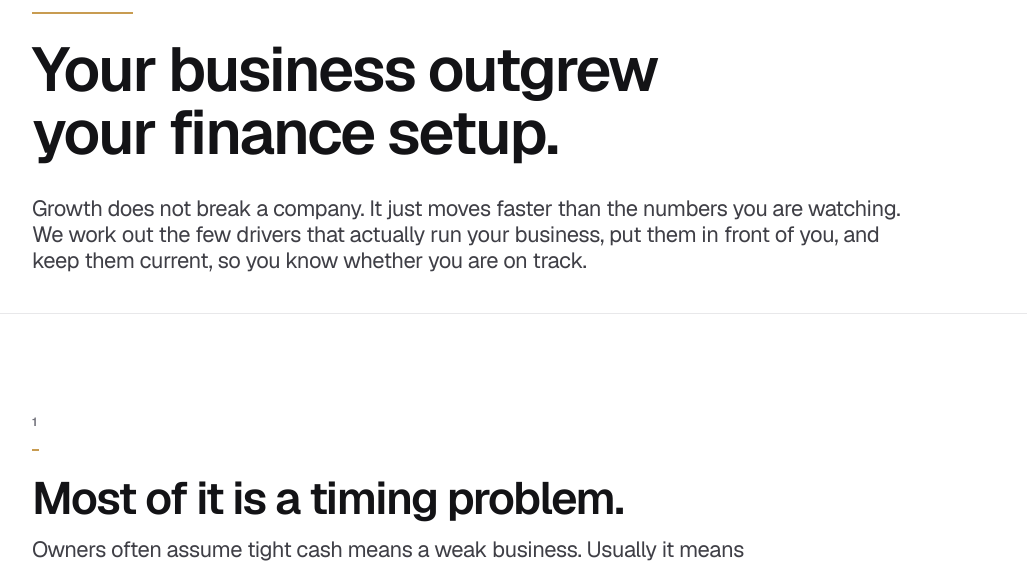
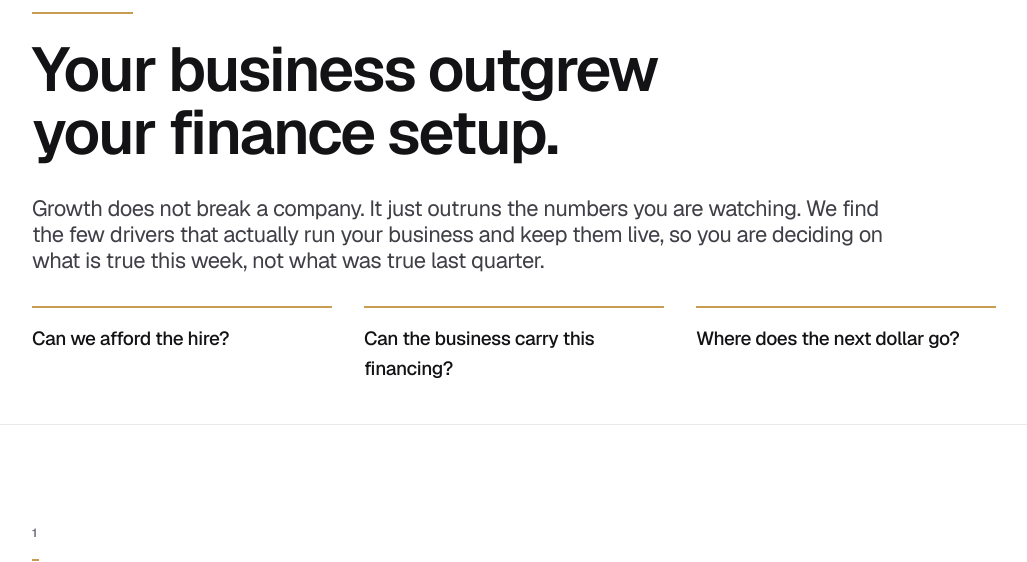
Before and after one commit to AFgroup360/website, a PHP site: page /for-owners.html in a window 1280 px wide. Shown: the part 176-738 px from the top of the page, without its empty margins (11-1038 px from the left). Run offline with PHP 8.4, Linux system fonts and the light colour scheme.

Commit message:
Land the For Owners opener on deciding, not knowing
The lede ended on knowing whether you are on track, which is passive and
stops short of the point. It now ends on deciding against what is true
this week rather than what was true last quarter, which carries both the
real-time argument and the decision it enables.

Adds the three decisions owners actually arrive with directly under the
opener, so decisions reads as concrete rather than abstract.

Co-Authored-By: Claude Opus 5 <noreply@anthropic.com>
Claude-Session: https://claude.ai/code/session_014HeX2eCQpZKdnhGt1WQaZM

```diff
--- a/css/main.css
+++ b/css/main.css
@@ -980,3 +980,28 @@
 }
 .engagement dd { margin: 0; font-size: var(--text-sm); color: var(--text-muted); line-height: var(--leading-loose); }
 .engagement dd strong { color: var(--text-strong); font-weight: 600; }
+
+
+/* --------------------------------------------------------------------------
+   The decisions an owner actually arrives with
+   -------------------------------------------------------------------------- */
+.decisions {
+  list-style: none;
+  padding: 0;
+  margin-top: var(--space-6);
+  display: flex;
+  flex-wrap: wrap;
+  gap: var(--space-5) var(--space-6);
+}
+.decisions li {
+  position: relative;
+  padding-top: var(--space-4);
+  border-top: 2px solid var(--accent);
+  font-size: var(--text-lg);
+  font-weight: 500;
+  letter-spacing: var(--tracking-tight);
+  color: var(--text-strong);
+  flex: 1 1 210px;
+  max-width: 300px;
+}
+@media (max-width: 560px) { .decisions li { flex-basis: 100%; max-width: none; } }
--- a/for-owners.html
+++ b/for-owners.html
@@ -60,10 +60,16 @@
   <div class="container">
     <p class="eyebrow">For owners</p>
     <h1>Your business outgrew your finance setup.</h1>
-    <p class="lede">Growth does not break a company. It just moves faster than the
-      numbers you are watching. We work out the few drivers that actually run your
-      business, put them in front of you, and keep them current, so you know whether you
-      are on track.</p>
+    <p class="lede">Growth does not break a company. It just outruns the numbers you
+      are watching. We find the few drivers that actually run your business and keep
+      them live, so you are deciding on what is true this week, not what was true last
+      quarter.</p>
+
+    <ul class="decisions" role="list">
+      <li>Can we afford the hire?</li>
+      <li>Can the business carry this financing?</li>
+      <li>Where does the next dollar go?</li>
+    </ul>
   </div>
 </section>
 
```
Also changed, not shown: tools/pages/for-owners.html (+10 -4 lines).
